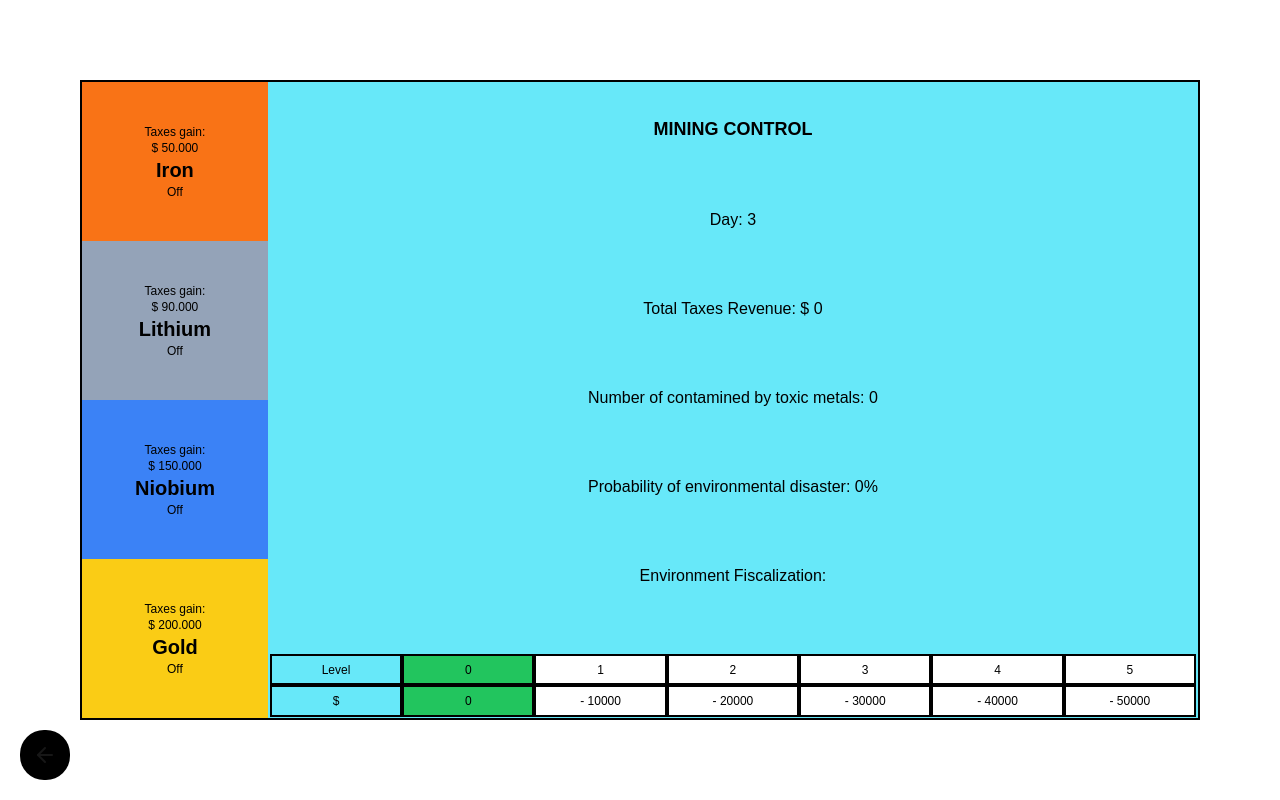
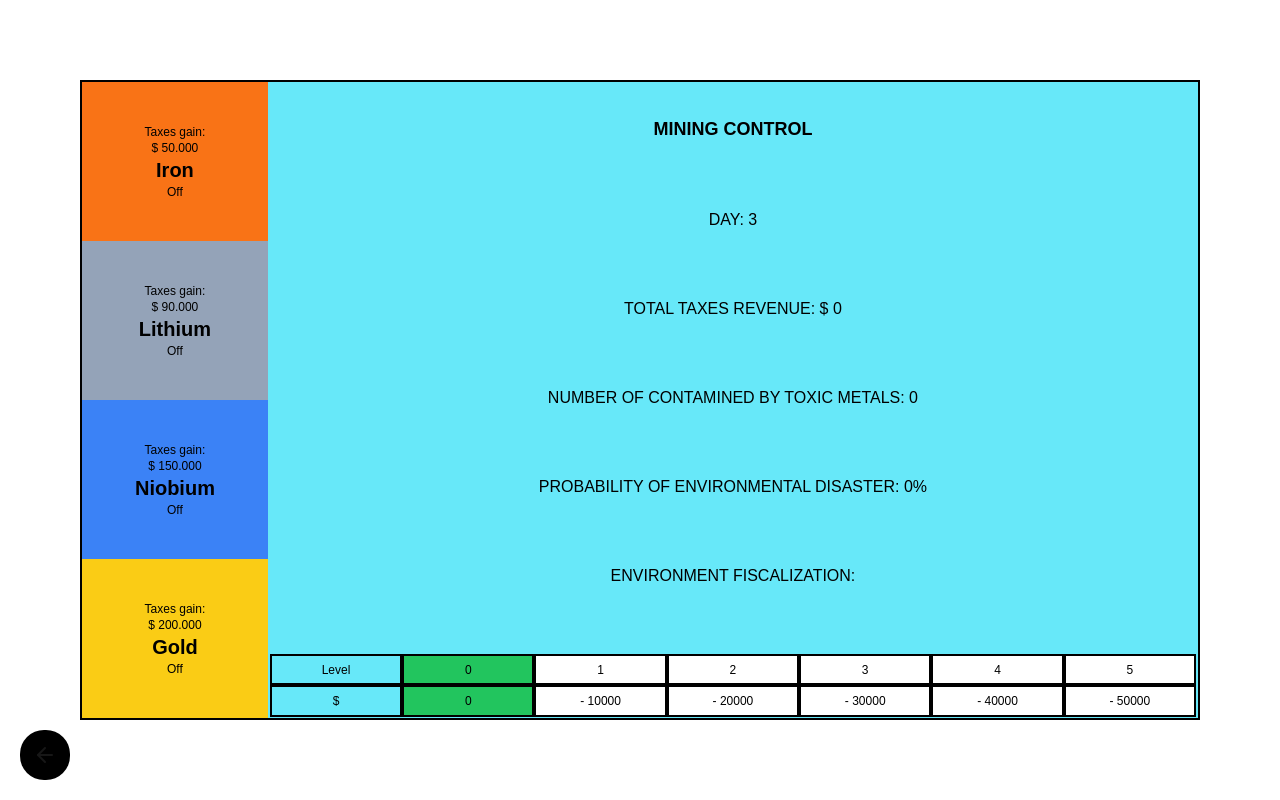
Before and after one commit to LuccaTourinho/gamma-crucis, a Next.js app: page /mining in a window 1280 px wide. Both pictures are taken after a click on the button "Play". Built offline with nearby package versions, Linux system fonts and the light colour scheme.

Commit message:
Erros de escrita

```diff
--- a/src/components/Mining.tsx
+++ b/src/components/Mining.tsx
@@ -204,11 +204,11 @@ export default function Mining() {
       </div>
       <div className='w-full h-full bg-cyan-300 flex flex-col items-center justify-around px-0.5'>
         <p className='text-lg font-bold uppercase'>Mining Control</p>
-        <p>Day: {days}</p>
-        <p>Total Taxes Revenue: $ {totalTaxes}</p>
-        <p>Number of contamined by toxic metals: {contamination}</p>
-        <p>Probability of environmental disaster: {naturalDisaster}%</p>
-        <p>Environment Fiscalization:</p>
+        <p>DAY: {days}</p>
+        <p>TOTAL TAXES REVENUE: $ {totalTaxes}</p>
+        <p>NUMBER OF CONTAMINED BY TOXIC METALS: {contamination}</p>
+        <p>PROBABILITY OF ENVIRONMENTAL DISASTER: {naturalDisaster}%</p>
+        <p>ENVIRONMENT FISCALIZATION:</p>
         <div className='flex flex-row h-[5%] w-full'>
           <div className='w-full h-full '>
               <div className='text-xs w-full h-full flex items-center justify-center  border-2 border-black'>Level</div>
--- a/src/components/WatterPoulution.tsx
+++ b/src/components/WatterPoulution.tsx
@@ -21,7 +21,7 @@ export default function WatterPoulution() {
 
     React.useEffect(() => {
       if (quality < 4) {
-        setWaterQuality('Worthless - pH 4.0');
+      setWaterQuality('Worthless - pH 4.0');
       } else if (quality >= 4 && quality < 6) {
         setWaterQuality('Low - pH 5.0');
       } else if (quality >= 6 && quality < 9) {
```
